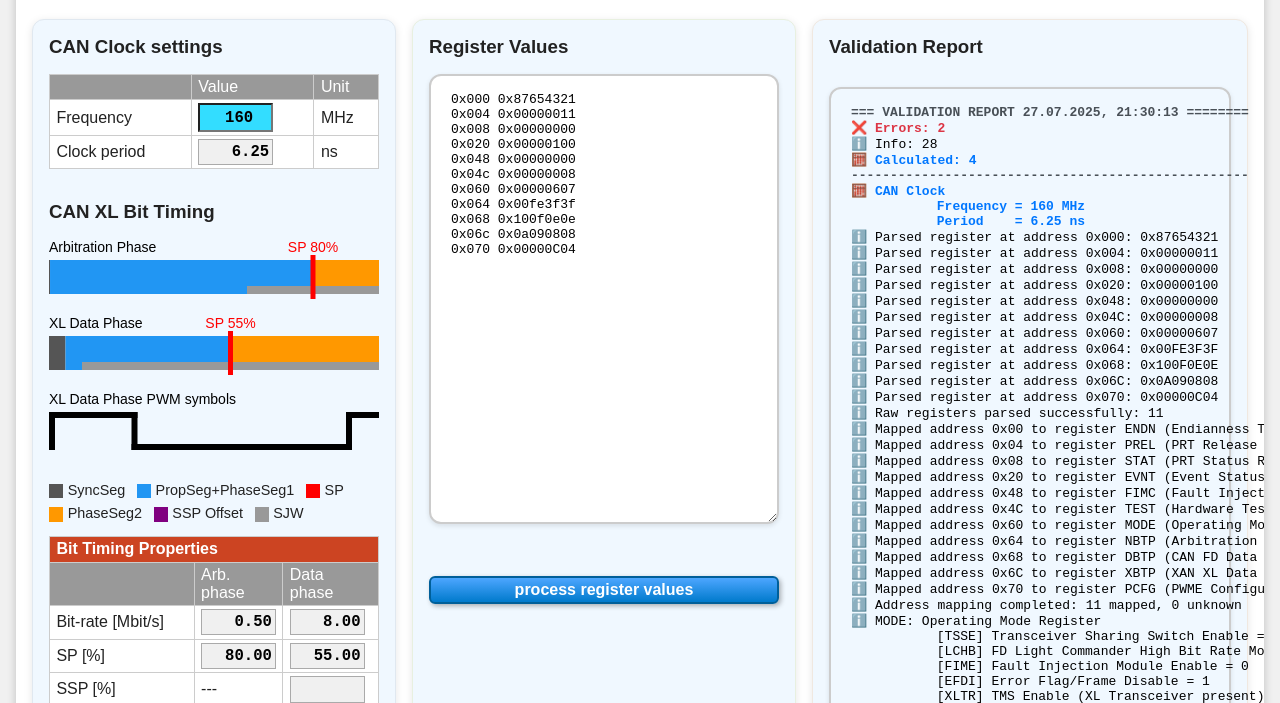
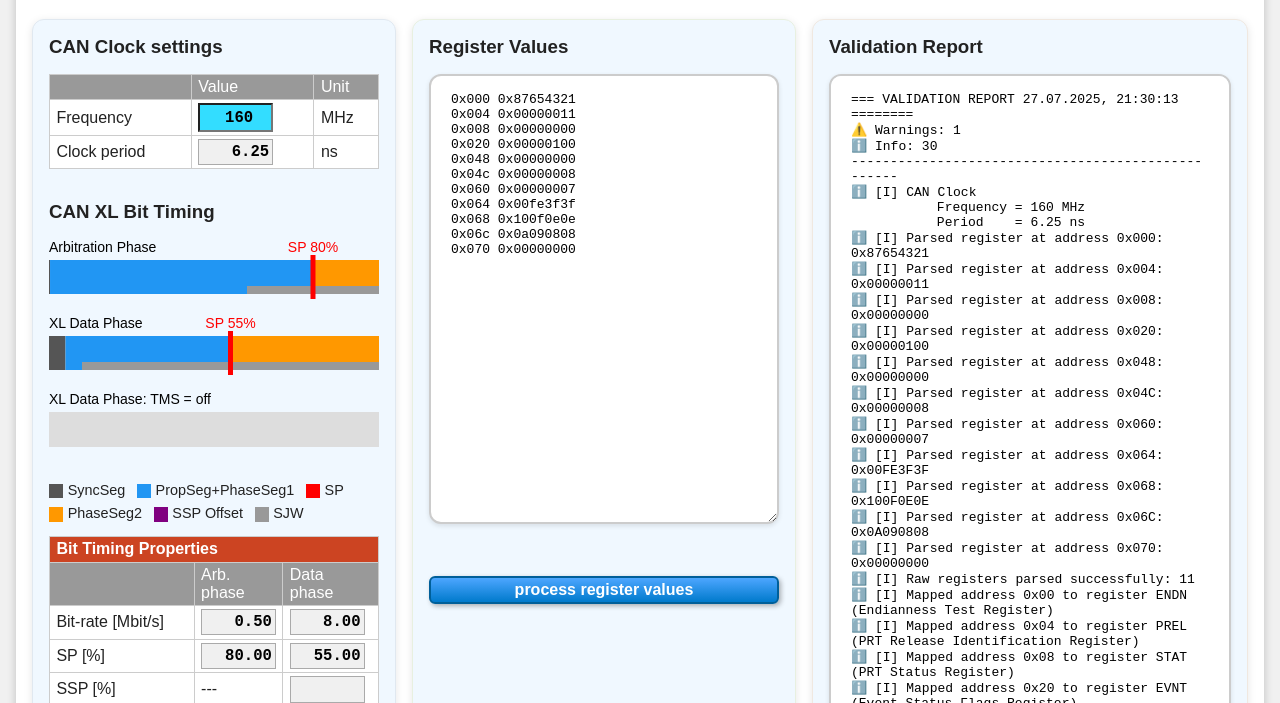
Before and after one commit to watermelontime/xs_can_reg, a plain HTML site: page index.html in a window 1280 px wide. Shown: the part 93-796 px from the top of the page. Drawn offline with Linux system fonts and the light colour scheme.

Commit message:
reg object used for all data; separted params and results from reg calculation of IP modules

```diff
--- a/index.html
+++ b/index.html
@@ -219,7 +219,7 @@ PCFG 0x00000000"></textarea>
   <!-- Column 3: Validation Report -->
   <div class="column report-column">
     <h3>Validation Report</h3>
-    <pre id="reportTextArea" class="register-textarea report-textarea" placeholder="Validation report will appear here after processing register values..." readonly></textarea>
+    <textarea id="reportTextArea" class="register-textarea report-textarea" placeholder="Validation report will appear here after processing register values..." readonly></textarea>
   </div>
 
 </div>
--- a/script_main.js
+++ b/script_main.js
@@ -130,11 +130,11 @@ function initializeRegisterTextArea() {
 0x020 0x00000100
 0x048 0x00000000
 0x04c 0x00000008
-0x060 0x00000607
+0x060 0x00000007
 0x064 0x00fe3f3f
 0x068 0x100f0e0e
 0x06c 0x0a090808
-0x070 0x00000C04`;
+0x070 0x00000000`;
 
     registerTextArea.value = defaultRegisterValues;
   } else {
@@ -447,7 +447,7 @@ function checkConsistencyOfUserRegisterValues(params, results) {
 }
 
 // ===================================================================================
-// displayValidationReport: Format and display validation reports in HTML with colors
+// displayValidationReport: Format and display validation reports in HTML textarea
 function displayValidationReport(reg) {
   const reportTextArea = document.getElementById('reportTextArea');
   if (!reportTextArea) {
@@ -456,7 +456,7 @@ function displayValidationReport(reg) {
   }
 
   // Clear previous content
-  reportTextArea.innerHTML = '';
+  reportTextArea.value = '';
 
   // Generate allRegReports from reg object
   const allRegReports = [];
@@ -476,7 +476,7 @@ function displayValidationReport(reg) {
   allValidationReports.push(...allRegReports);
 
   if (allValidationReports.length === 0) {
-    reportTextArea.innerHTML = 'No validation reports available.';
+    reportTextArea.value = 'No validation reports available.';
     return;
   }
 
@@ -487,7 +487,6 @@ function displayValidationReport(reg) {
       case 1: return 'R';
       case 2: return 'W';
       case 3: return 'E';
-      case 4: return 'C';
       default: return 'UNKNOWN';
     }
   }
@@ -499,32 +498,18 @@ function displayValidationReport(reg) {
       case 1: return '💡';
       case 2: return '⚠️';
       case 3: return '❌';
-      case 4: return '🧮';
       default: return '❓';
     }
   }
 
-  // Helper function to get CSS class for severity level
-  function getSeverityClass(level) {
-    switch (level) {
-      case 0: return 'report-info';
-      case 1: return 'report-recommendation';
-      case 2: return 'report-warning';
-      case 3: return 'report-error';
-      case 4: return 'report-infoCalculated';
-      default: return 'report-info';
-    }
-  }
-
   // Count reports by severity
-  const counts = { errors: 0, warnings: 0, recommendations: 0, info: 0, calculated: 0 };
+  const counts = { errors: 0, warnings: 0, recommendations: 0, info: 0 };
   allValidationReports.forEach(report => {
     switch (report.severityLevel) {
       case 3: counts.errors++; break;
       case 2: counts.warnings++; break;
       case 1: counts.recommendations++; break;
       case 0: counts.info++; break;
-      case 4: counts.calculated++; break;
     }
   });
 
@@ -537,39 +522,33 @@ function displayValidationReport(reg) {
     minute: '2-digit',
     second: '2-digit'
   });
-  let reportText = `<span class="report-header">=== VALIDATION REPORT ${timestamp} ========</span>\n`;
+  let reportText = `=== VALIDATION REPORT ${timestamp} ========\n`;
   //reportText += `Total reports: ${sortedReports.length}\n`;
-  if (counts.errors > 0) reportText += `<span class="report-error">❌ Errors: ${counts.errors}</span>\n`;
-  if (counts.warnings > 0) reportText += `<span class="report-warning">⚠️ Warnings: ${counts.warnings}</span>\n`;
-  if (counts.recommendations > 0) reportText += `<span class="report-recommendation">💡 Recommendations: ${counts.recommendations}</span>\n`;
-  if (counts.info > 0) reportText += `<span class="report-info">ℹ️ Info: ${counts.info}</span>\n`;
-  if (counts.calculated > 0) reportText += `<span class="report-infoCalculated">🧮 Calculated: ${counts.calculated}</span>\n`;
-  reportText += '<span class="report-header">' + ''.padEnd(51, '-') + '</span>\n';
+  if (counts.errors > 0) reportText += `❌ Errors: ${counts.errors}\n`;
+  if (counts.warnings > 0) reportText += `⚠️ Warnings: ${counts.warnings}\n`;
+  if (counts.recommendations > 0) reportText += `💡 Recommendations: ${counts.recommendations}\n`;
+  if (counts.info > 0) reportText += `ℹ️ Info: ${counts.info}\n`;
+  reportText += ''.padEnd(51, '-') + '\n';
 
   // Generate detailed reports
   allValidationReports.forEach((report, index) => {
     const severityText = getSeverityText(report.severityLevel);
     const severitySymbol = getSeveritySymbol(report.severityLevel);
-    const severityClass = getSeverityClass(report.severityLevel);
 
-    // Add 10 spaces after line breaks for proper alignment and escape HTML
-    const formattedMsg = report.msg
-      .replace(/&/g, '&amp;')
-      .replace(/</g, '&lt;')
-      .replace(/>/g, '&gt;')
-      .replace(/\n/g, '\n        ');
+    // Add 10 spaces after line breaks for proper alignment
+    const formattedMsg = report.msg.replace(/\n/g, '\n        ');
 
-    //reportText += `<span class="${severityClass}">${severitySymbol} [${severityText}] ${formattedMsg}</span>\n`;
-    reportText += `<span class="${severityClass}">${severitySymbol} ${formattedMsg}</span>\n`;
+    reportText += `${severitySymbol} [${severityText}] ${formattedMsg}\n`;
   });
 
   // Add footer
-  reportText += '<span class="report-header">=== End of validation report ======================</span>';
+  //reportText += ''.padEnd(50, '=') + '\n';
+  reportText += '=== End of validation report ======================';
 
-  // Display in element using innerHTML
-  reportTextArea.innerHTML = reportText;
+  // Display in textarea
+  reportTextArea.value = reportText;
 
-  // Scroll to top
+  // Scroll to top of textarea
   reportTextArea.scrollTop = 0;
 }
 
@@ -690,7 +669,7 @@ function processUserRegisterValues() {
   reg.general.report = []; // Initialize report array
   // generate report for CAN Clock
   reg.general.report.push({
-      severityLevel: 4, // infoCalculated
+      severityLevel: 0, // info
       msg: `CAN Clock\n   Frequency = ${par_clk_freq_g} MHz\n   Period    = ${resultsHtml.res_clk_period} ns`
   });
 
--- a/styles.css
+++ b/styles.css
@@ -268,37 +268,6 @@ svg {
     height: 500px; /* Larger height for validation report */
     flex: 1; /* Fill remaining vertical space in column */
     min-height: 400px; /* Minimum height for readability */
-    resize: vertical; /* Allow vertical resizing */
-}
-
-/* Color classes for validation report severity levels */
-.report-error {
-    color: #dc3545;
-    font-weight: bold;
-}
-
-.report-warning {
-    color: #a04800;
-    font-weight: bold;
-}
-
-.report-recommendation {
-    color: #6f42c1;
-    font-weight: bold;
-}
-
-.report-info {
-    color: #000000;
-}
-
-.report-infoCalculated {
-    color: #0077ff;
-    font-weight: bold;
-}
-
-.report-header {
-    color: #495057;
-    font-weight: bold;
 }
 
 /* Keep headers at fixed size, don't let them grow */
--- a/x_can.js
+++ b/x_can.js
@@ -141,7 +141,7 @@ export function procRegsBitTiming(params, reg, results, par_clk_freq_g) {
     // 3. Generete human-readable register report
     reg.MODE.report.push({
         severityLevel: 0, // info
-        msg: `MODE: ${reg.MODE.name_long}\n   [TSSE] Transceiver Sharing Switch Enable = ${reg.MODE.fields.TSSE}\n   [LCHB] FD Light Commander High Bit Rate Mode Enable = ${reg.MODE.fields.LCHB}\n   [FIME] Fault Injection Module Enable = ${reg.MODE.fields.FIME}\n   [EFDI] Error Flag/Frame Disable = ${reg.MODE.fields.EFDI}\n   [XLTR] TMS Enable (XL Transceiver present) = ${reg.MODE.fields.XLTR}\n   [SFS] Time Stamp Position: Start of Frame (1), End of Frame (0) = ${reg.MODE.fields.SFS}\n   [RSTR] Restricted Mode Enable = ${reg.MODE.fields.RSTR}\n   [MON] (Bus) Monitoring Mode Enable = ${reg.MODE.fields.MON}\n   [TXP] TX Pause = ${reg.MODE.fields.TXP}\n   [EFBI] Edge Filtering during Bus Integration = ${reg.MODE.fields.EFBI}\n   [PXHD] Protocol Exception Handling Disable = ${reg.MODE.fields.PXHD}\n   [TDCE] TDC: Transmitter Delay Compensation Enable = ${reg.MODE.fields.TDCE}\n   [XLOE] XL Operation Enable = ${reg.MODE.fields.XLOE}\n   [FDOE] FD Operation Enable = ${reg.MODE.fields.FDOE}`
+        msg: `Register MODE: Operating Mode\n   [TSSE] Transceiver Sharing Switch Enable = ${reg.MODE.fields.TSSE}\n   [LCHB] FD Light Commander High Bit Rate Mode Enable = ${reg.MODE.fields.LCHB}\n   [FIME] Fault Injection Module Enable = ${reg.MODE.fields.FIME}\n   [EFDI] Error Flag/Frame Disable = ${reg.MODE.fields.EFDI}\n   [XLTR] TMS Enable (XL Transceiver present) = ${reg.MODE.fields.XLTR}\n   [SFS] Time Stamp Position: Start of Frame (1), End of Frame (0) = ${reg.MODE.fields.SFS}\n   [RSTR] Restricted Mode Enable = ${reg.MODE.fields.RSTR}\n   [MON] (Bus) Monitoring Mode Enable = ${reg.MODE.fields.MON}\n   [TXP] TX Pause = ${reg.MODE.fields.TXP}\n   [EFBI] Edge Filtering during Bus Integration = ${reg.MODE.fields.EFBI}\n   [PXHD] Protocol Exception Handling Disable = ${reg.MODE.fields.PXHD}\n   [TDCE] TDC: Transmitter Delay Compensation Enable = ${reg.MODE.fields.TDCE}\n   [XLOE] XL Operation Enable = ${reg.MODE.fields.XLOE}\n   [FDOE] FD Operation Enable = ${reg.MODE.fields.FDOE}`
     });
   }
 
@@ -168,7 +168,7 @@ export function procRegsBitTiming(params, reg, results, par_clk_freq_g) {
     // 3. Generete human-readable register report
     reg.NBTP.report.push({
         severityLevel: 0, // info
-        msg: `NBTP: ${reg.NBTP.name_long}\n   [BRP] Bit Rate Prescaler = ${reg.NBTP.fields.BRP}\n   [NTSEG1] Nominal Time Segment 1 = ${reg.NBTP.fields.NTSEG1}\n   [NTSEG2] Nominal Time Segment 2 = ${reg.NBTP.fields.NTSEG2}\n   [NSJW] Nominal Synchronization Jump Width = ${reg.NBTP.fields.NSJW}`
+        msg: `Register NBTP: Arbitration Phase Nominal Bit Timing and Prescaler\n   [BRP] Bit Rate Prescaler = ${reg.NBTP.fields.BRP}\n   [NTSEG1] Nominal Time Segment 1 = ${reg.NBTP.fields.NTSEG1}\n   [NTSEG2] Nominal Time Segment 2 = ${reg.NBTP.fields.NTSEG2}\n   [NSJW] Nominal Synchronization Jump Width = ${reg.NBTP.fields.NSJW}`
     });
 
     // 4. calculate results
@@ -176,12 +176,12 @@ export function procRegsBitTiming(params, reg, results, par_clk_freq_g) {
     results['res_tqperbit_arb']  = 1 + params.par_prop_and_phaseseg1_arb + params.par_phaseseg2_arb;
     results['res_bitrate_arb']   = par_clk_freq_g / (params.par_brp * results.res_tqperbit_arb);
     results['res_bitlength_arb'] = 1000 / results.res_bitrate_arb;
-    results['res_sp_arb']        = 100-100*params.par_phaseseg2_arb/results.res_tqperbit_arb;
+    results['res_sp_arb']        = (1 - params.par_phaseseg2_arb/results.res_tqperbit_arb) * 100;
 
     // 5. Generate Report about settings
     reg.NBTP.report.push({
-        severityLevel: 4, // infoCalculated
-        msg: `Nominal Bitrate (Arbitration Phase)\n   Bitrate = ${results.res_bitrate_arb} Mbit/s\n   Bit Length = ${results.res_bitlength_arb} ns\n   TQ per Bit = ${results.res_tqperbit_arb}\n   Sample Point = ${results.res_sp_arb}`
+        severityLevel: 0, // info
+        msg: `Nominal Bitrate (Arbitration Phase)\n   Bitrate = ${results.res_bitrate_arb} Mbit/s\n   Bit Length = ${results.res_bitlength_arb} ns\n   TQ per Bit = ${results.res_tqperbit_arb}, Sample Point = ${results.res_sp_arb}`
     });
 
     // TODO: check for SJW <= min(PhaseSeg1, PhaseSeg2)
@@ -216,7 +216,7 @@ export function procRegsBitTiming(params, reg, results, par_clk_freq_g) {
       // 3. Generete human-readable register report
       reg.XBTP.report.push({
         severityLevel: 2, // warning
-        msg: `XBTP: ${reg.XBTP.name_long}\n   XL Operation is disabled (MODE.XLOE=0)`
+        msg: `Register XBTP: XL Data Phase Bit Timing\n   XL Operation is disabled (MODE.XLOE=0)`
       });
 
       // 4. calculate results
@@ -230,20 +230,19 @@ export function procRegsBitTiming(params, reg, results, par_clk_freq_g) {
       // 3. Generete human-readable register report
       reg.XBTP.report.push({
           severityLevel: 0, // info
-          msg: `XBTP: ${reg.XBTP.name_long}\n   [XTDCO] XL Transmitter Delay Compensation Offset = ${reg.XBTP.fields.XTDCO}\n   [XTSEG1] XL Time Segment 1 = ${reg.XBTP.fields.XTSEG1}\n   [XTSEG2] XL Time Segment 2 = ${reg.XBTP.fields.XTSEG2}\n   [XSJW] XL Synchronization Jump Width = ${reg.XBTP.fields.XSJW}`
+          msg: `Register XBTP: XL Data Phase Bit Timing\n   [XTDCO] XL Transmitter Delay Compensation Offset = ${reg.XBTP.fields.XTDCO}\n   [XTSEG1] XL Time Segment 1 = ${reg.XBTP.fields.XTSEG1}\n   [XTSEG2] XL Time Segment 2 = ${reg.XBTP.fields.XTSEG2}\n   [XSJW] XL Synchronization Jump Width = ${reg.XBTP.fields.XSJW}`
       });
 
       // 4. calculate results
       results['res_tqperbit_dat']  = 1 + params.par_prop_and_phaseseg1_dat + params.par_phaseseg2_dat;
       results['res_bitrate_dat']   = par_clk_freq_g / (params.par_brp * results.res_tqperbit_dat);
       results['res_bitlength_dat'] = 1000 / results.res_bitrate_dat;
-      //results['res_sp_dat']        = (1 - params.par_phaseseg2_dat/results.res_tqperbit_dat) * 100;
-      results['res_sp_dat']        = 100-100*params.par_phaseseg2_dat/results.res_tqperbit_dat;
+      results['res_sp_dat']        = (1 - params.par_phaseseg2_dat/results.res_tqperbit_dat) * 100;
 
       // 5. Generate Report about settings
       // Register content
       reg.XBTP.report.push({
-          severityLevel: 4, // infoCalculated
+          severityLevel: 0, // info
           msg: `XL Data Phase Bitrate\n   Bitrate = ${results.res_bitrate_dat} Mbit/s\n   Bit Length = ${results.res_bitlength_dat} ns\n   TQ per Bit = ${results.res_tqperbit_dat}\n   Sample Point = ${results.res_sp_dat}`
       });
 
@@ -302,7 +301,7 @@ export function procRegsBitTiming(params, reg, results, par_clk_freq_g) {
       // 3. Generete human-readable register report
       reg.PCFG.report.push({
         severityLevel: 2, // warning
-        msg: `PCFG: ${reg.PCFG.name_long}\n   XL Operation (MODE.XLOE=0) OR Transceiver Mode Switch (MODE.XLTR=0) is disabled`
+        msg: `Register PCFG: PWME Configuration (PWM Symbols)\n   XL Operation (MODE.XLOE=0) OR Transceiver Mode Switch (MODE.XLTR=0) is disabled`
       });
 
       // 4. calculate results
@@ -314,7 +313,7 @@ export function procRegsBitTiming(params, reg, results, par_clk_freq_g) {
       // 3. Generete human-readable register report
       reg.PCFG.report.push({
           severityLevel: 0, // info
-          msg: `PCFG: ${reg.PCFG.name_long}\n   [PWMO] PWM Offset = ${reg.PCFG.fields.PWMO}\n   [PWML] PWM phase Long = ${reg.PCFG.fields.PWML}\n   [PWMS] PWM phase Short = ${reg.PCFG.fields.PWMS}`
+          msg: `Register PCFG: PWME Configuration (PWM Symbols)\n   [PWMO] PWM Offset = ${reg.PCFG.fields.PWMO}\n   [PWML] PWM phase Long = ${reg.PCFG.fields.PWML}\n   [PWMS] PWM phase Short = ${reg.PCFG.fields.PWMS}`
       });
 
       // 4. calculate results
@@ -325,7 +324,7 @@ export function procRegsBitTiming(params, reg, results, par_clk_freq_g) {
       // 5. Generate Report about settings
       // Register content
       reg.PCFG.report.push({
-          severityLevel: 4, // infoCalculated
+          severityLevel: 0, // info
           msg: `PWM Configuration\n   PWM Symbol Length = ${results.res_pwm_symbol_len_ns} ns\n   PWM Symbol Length (clk cycles) = ${results.res_pwm_symbol_len_clk_cycles} clock cycles\n   PWM Symbols per XL Data Bit Time = ${results.res_pwm_symbols_per_bit_time}`
       });
 
```
